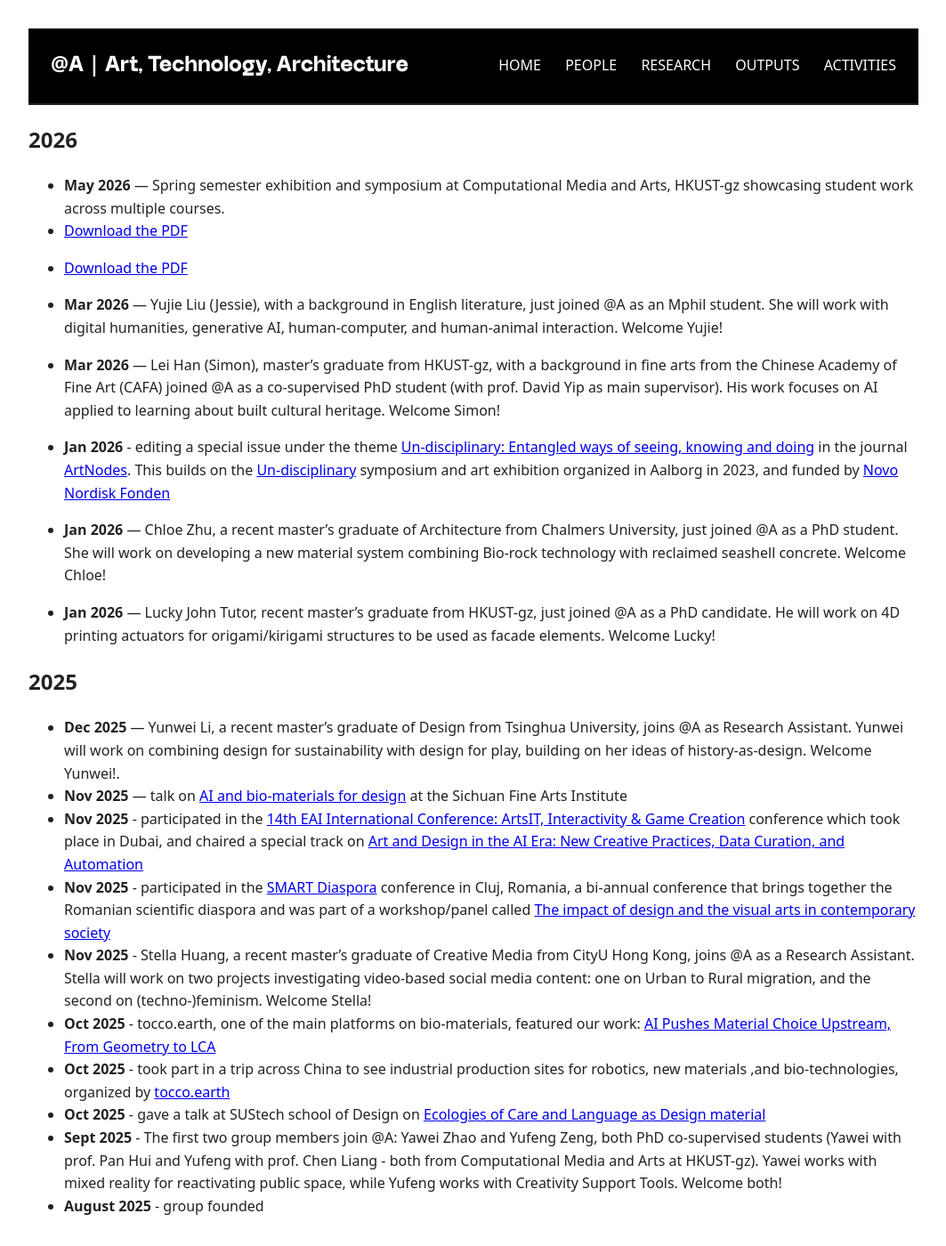
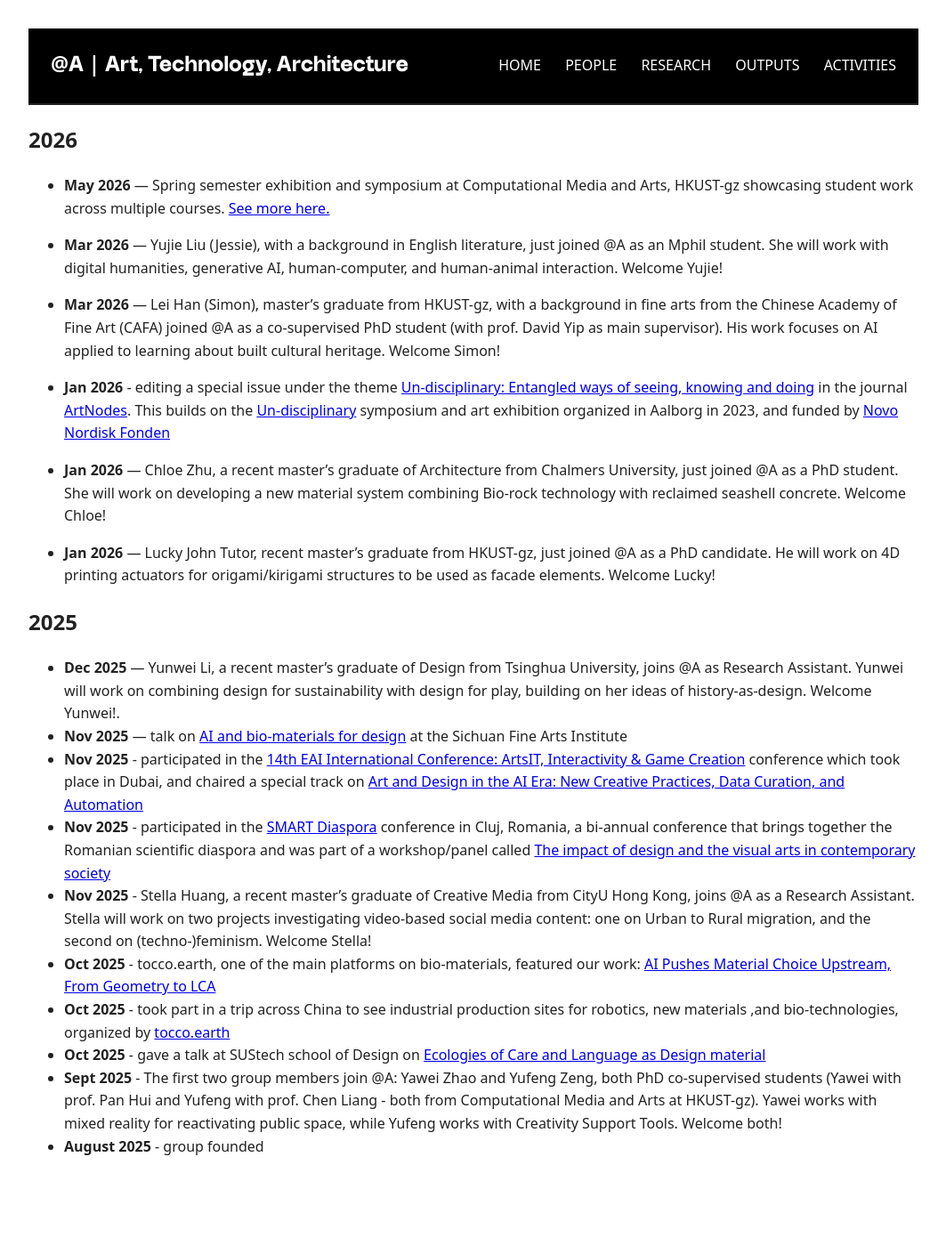
Before and after one commit to anqua/at-a, a Jekyll site: the page built from activities.md, in a window 1280 px wide. Shown: the whole page at 89% size, without its empty margins (108-1171 px from the left). Built offline with Jekyll 4.4.1, drawn with Linux system fonts in a browser that asks for light colours; some web fonts are replaced; after the commit the page ends 1333 px from its top, so only the background shows below that.

Commit message:
Update activities.md

```diff
--- a/activities.md
+++ b/activities.md
@@ -6,11 +6,10 @@ title: News
 ## 2026
 
 - **May 2026** — Spring semester exhibition and symposium at Computational Media and Arts, HKUST-gz showcasing student work across multiple courses.
-- [Download the PDF]({{ site.baseurl }}/assets/poster-exhibitions-spring-2026.pdf)
-- <a href="{{ site.baseurl }}/assets/activities/poster-exhibitions-spring-2026.pdf"
+<a href="{{ site.baseurl }}/assets/activities/poster-exhibitions-spring-2026.pdf"
    target="_blank"
    rel="noopener">
-  Download the PDF
+  See more here.
 </a>
 
 - **Mar 2026** — Yujie Liu (Jessie), with a background in English literature, just joined @A as an Mphil student. She will work with digital humanities, generative AI, human-computer, and human-animal interaction. Welcome Yujie!
```
